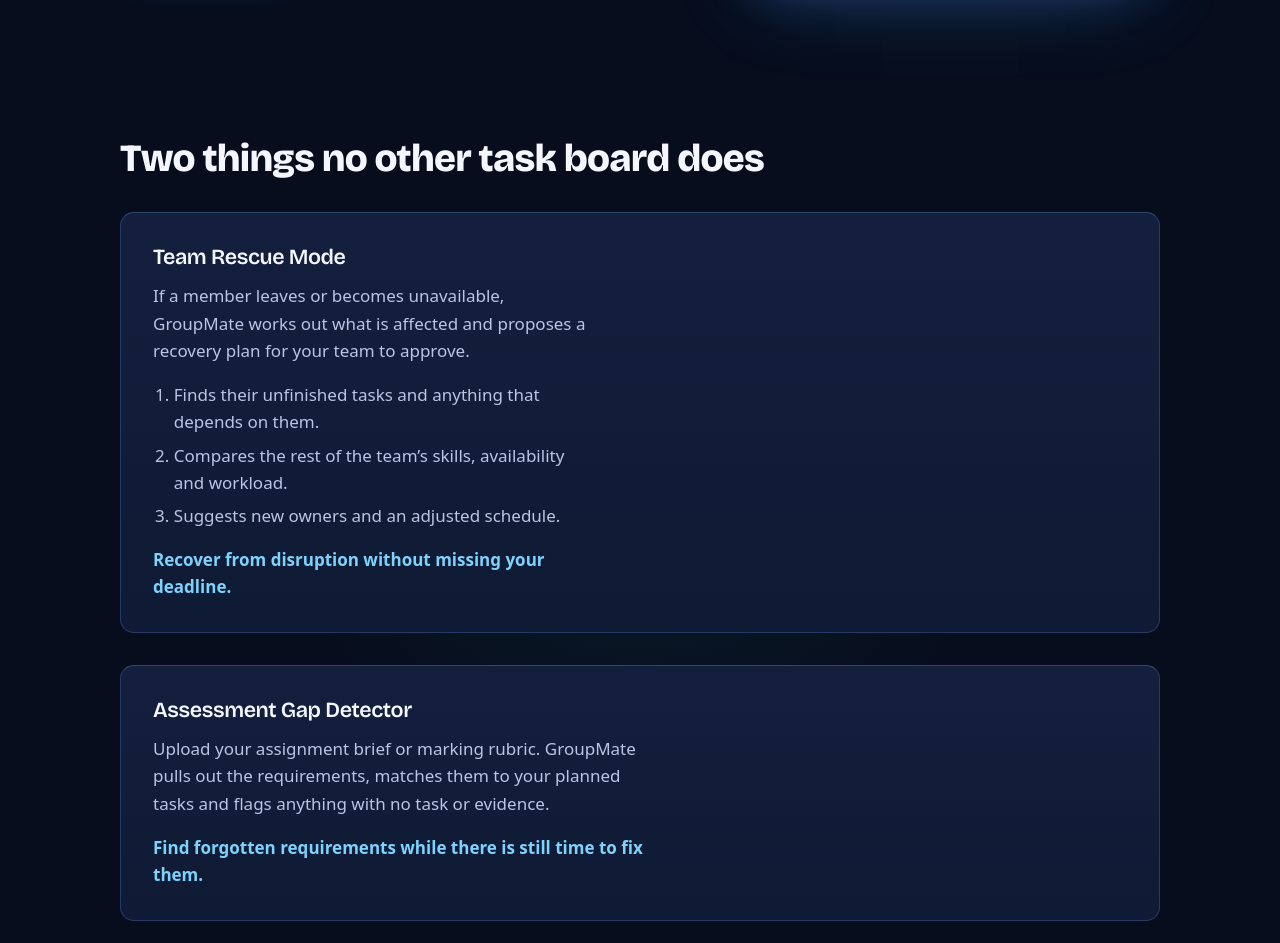
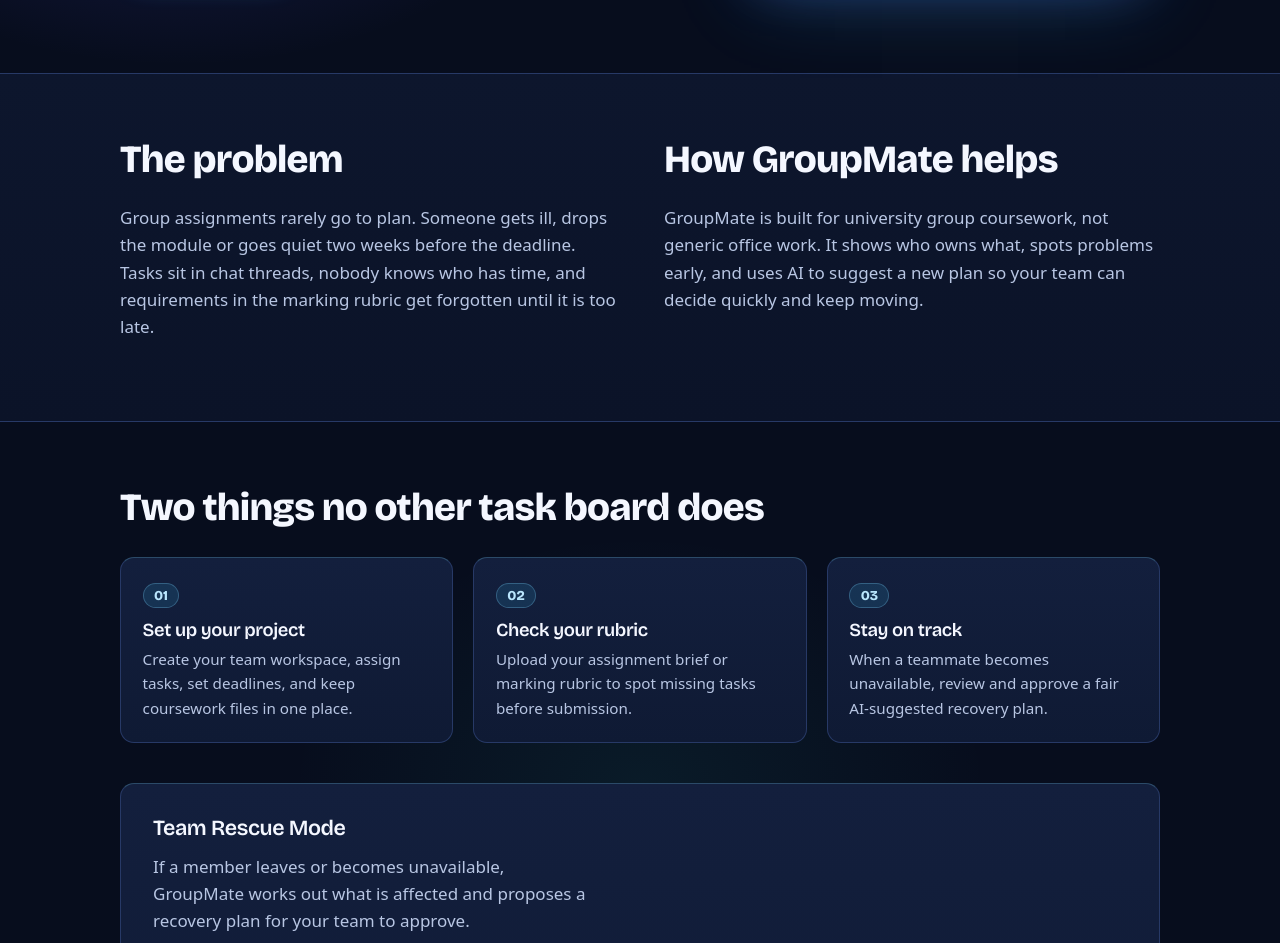
Before and after one commit to its-arshad90/GroupMate, a plain HTML site: page index.html in a window 1280 px wide. Shown: the part 569-1512 px from the top of the page. Drawn offline with nearby package versions, Linux system fonts and the light colour scheme.

Commit message:
Add problem/soulution overview and 3-step onboarding strip

```diff
--- a/index.html
+++ b/index.html
@@ -47,12 +47,40 @@
     </figure>
   </section>
 
-
+<section class="band" aria-labelledby="problem">
+    <div class="cols">
+      <div>
+        <h2 id="problem">The problem</h2>
+        <p>Group assignments rarely go to plan. Someone gets ill, drops the module or goes quiet two weeks before the deadline. Tasks sit in chat threads, nobody knows who has time, and requirements in the marking rubric get forgotten until it is too late.</p>
+      </div>
+      <div>
+        <h2>How GroupMate helps</h2>
+        <p>GroupMate is built for university group coursework, not generic office work. It shows who owns what, spots problems early, and uses AI to suggest a new plan so your team can decide quickly and keep moving.</p>
+      </div>
+    </div>
+  </section>
 
   <section id="features" class="wrap" aria-labelledby="features-h">
+
     <h2 id="features-h">Two things no other task board does</h2>
 
-
+    <ol class="steps" aria-label="How GroupMate works in three steps">
+      <li>
+        <span class="step-num" aria-hidden="true">01</span>
+        <h3>Set up your project</h3>
+        <p>Create your team workspace, assign tasks, set deadlines, and keep coursework files in one place.</p>
+      </li>
+      <li>
+        <span class="step-num" aria-hidden="true">02</span>
+        <h3>Check your rubric</h3>
+        <p>Upload your assignment brief or marking rubric to spot missing tasks before submission.</p>
+      </li>
+      <li>
+        <span class="step-num" aria-hidden="true">03</span>
+        <h3>Stay on track</h3>
+        <p>When a teammate becomes unavailable, review and approve a fair AI-suggested recovery plan.</p>
+      </li>
+    </ol>
 
     <article class="feature">
       <div>
```
